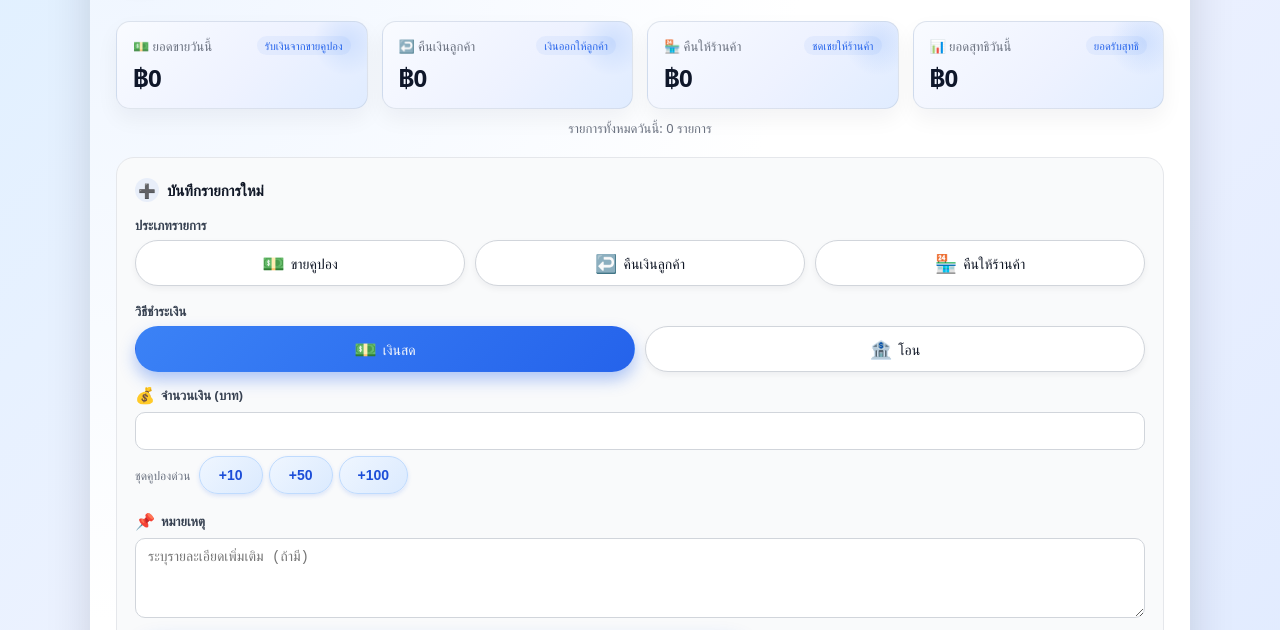
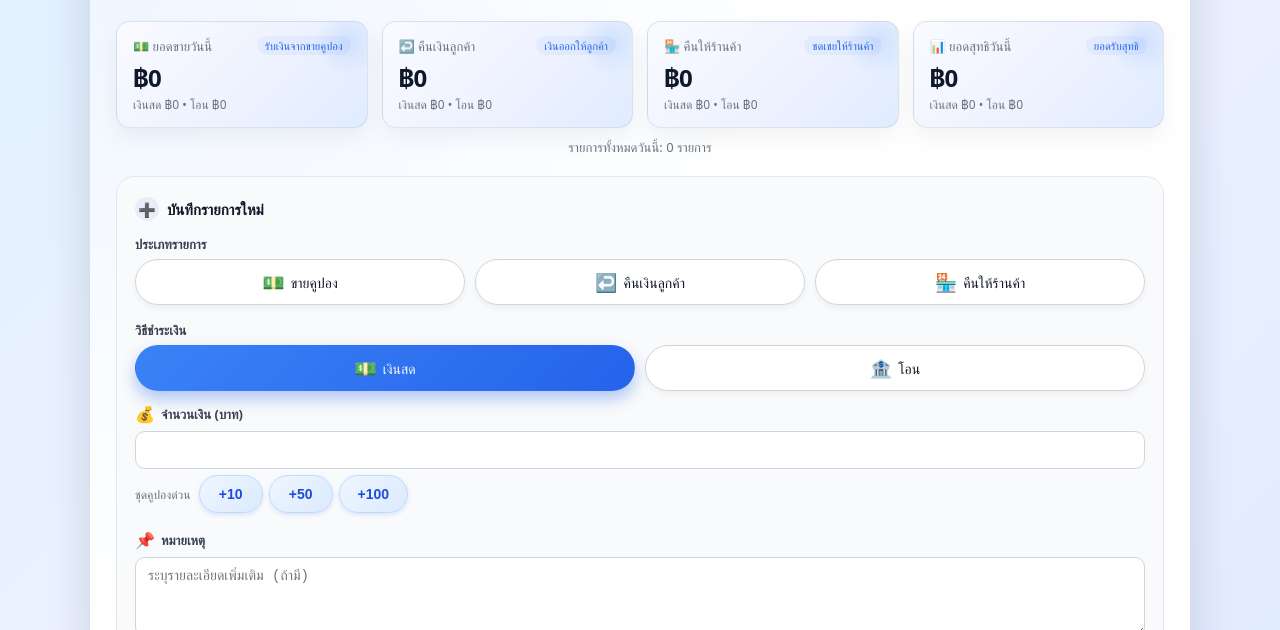
Before and after one commit to Kiyomizu-glitch/Kiyomizu, a plain HTML site: page index.html in a window 1280 px wide. Shown: the part 116-746 px from the top of the page. Drawn offline with Linux system fonts and the light colour scheme; no server answers.

Commit message:
Update index.html

```diff
--- a/index.html
+++ b/index.html
@@ -154,6 +154,12 @@
       font-weight: 700;
       color: #0f172a;
       letter-spacing: -0.04em;
+    }
+
+        .stat-sub {
+      font-size: 12px;
+      color: var(--text-muted);
+      margin-top: 2px;
     }
 
     .transaction-count {
@@ -661,6 +667,7 @@
       <span class="stat-pill">รับเงินจากขายคูปอง</span>
     </div>
     <div class="stat-value" id="total-sales">฿0</div>
+    <div class="stat-sub" id="total-sales-breakdown">เงินสด ฿0 • โอน ฿0</div>
   </div>
 
   <div class="stat-card">
@@ -669,6 +676,7 @@
       <span class="stat-pill">เงินออกให้ลูกค้า</span>
     </div>
     <div class="stat-value" id="total-refund-customer">฿0</div>
+    <div class="stat-sub" id="total-refund-customer-breakdown">เงินสด ฿0 • โอน ฿0</div>
   </div>
 
   <div class="stat-card">
@@ -677,6 +685,7 @@
       <span class="stat-pill">ชดเชยให้ร้านค้า</span>
     </div>
     <div class="stat-value" id="total-refund-merchant">฿0</div>
+    <div class="stat-sub" id="total-refund-merchant-breakdown">เงินสด ฿0 • โอน ฿0</div>
   </div>
 
   <div class="stat-card">
@@ -685,6 +694,7 @@
       <span class="stat-pill">ยอดรับสุทธิ</span>
     </div>
     <div class="stat-value" id="net-amount">฿0</div>
+    <div class="stat-sub" id="net-amount-breakdown">เงินสด ฿0 • โอน ฿0</div>
   </div>
 </div>
 
@@ -1096,24 +1106,36 @@ async function deleteAllTransactions() {
 
 // ===== UI UPDATE FUNCTIONS =====
 function updateDashboard() {
-  let totalSales = 0;
-  let totalRefundCustomer = 0;
-  let totalRefundMerchant = 0;
+  // รวมยอดตามประเภท + แยกตามวิธีชำระเงิน
+  let salesCash = 0, salesTransfer = 0;
+  let refundCustomerCash = 0, refundCustomerTransfer = 0;
+  let refundMerchantCash = 0, refundMerchantTransfer = 0;
 
   currentTransactions.forEach(transaction => {
     const amount = parseFloat(transaction.amount) || 0;
+    const pm = transaction.payment_method || 'cash'; // ถ้าเก่า ๆ ไม่มีค่า ให้ถือเป็นเงินสด
 
     if (transaction.type === 'sell') {
-      totalSales += amount;
+      if (pm === 'transfer') salesTransfer += amount;
+      else salesCash += amount;
     } else if (transaction.type === 'refund_customer') {
-      totalRefundCustomer += amount;
+      if (pm === 'transfer') refundCustomerTransfer += amount;
+      else refundCustomerCash += amount;
     } else if (transaction.type === 'refund_merchant') {
-      totalRefundMerchant += amount;
+      if (pm === 'transfer') refundMerchantTransfer += amount;
+      else refundMerchantCash += amount;
     }
   });
 
-  const netAmount = totalSales - totalRefundCustomer - totalRefundMerchant;
+  const totalSales = salesCash + salesTransfer;
+  const totalRefundCustomer = refundCustomerCash + refundCustomerTransfer;
+  const totalRefundMerchant = refundMerchantCash + refundMerchantTransfer;
 
+  const netCash = salesCash - refundCustomerCash - refundMerchantCash;
+  const netTransfer = salesTransfer - refundCustomerTransfer - refundMerchantTransfer;
+  const netAmount = netCash + netTransfer;
+
+  // ตัวเลขรวมเดิม
   document.getElementById('total-sales').textContent =
     `฿${totalSales.toLocaleString()}`;
   document.getElementById('total-refund-customer').textContent =
@@ -1122,6 +1144,21 @@ function updateDashboard() {
     `฿${totalRefundMerchant.toLocaleString()}`;
   document.getElementById('net-amount').textContent =
     `฿${netAmount.toLocaleString()}`;
+
+  // แสดงแยก เงินสด / โอน ใต้การ์ด
+  document.getElementById('total-sales-breakdown').textContent =
+    `เงินสด ฿${salesCash.toLocaleString()} • โอน ฿${salesTransfer.toLocaleString()}`;
+
+  document.getElementById('total-refund-customer-breakdown').textContent =
+    `เงินสด ฿${refundCustomerCash.toLocaleString()} • โอน ฿${refundCustomerTransfer.toLocaleString()}`;
+
+  document.getElementById('total-refund-merchant-breakdown').textContent =
+    `เงินสด ฿${refundMerchantCash.toLocaleString()} • โอน ฿${refundMerchantTransfer.toLocaleString()}`;
+
+  document.getElementById('net-amount-breakdown').textContent =
+    `เงินสด ฿${netCash.toLocaleString()} • โอน ฿${netTransfer.toLocaleString()}`;
+
+  // จำนวนรายการ
   document.getElementById('transaction-count').textContent =
     `รายการทั้งหมดวันนี้: ${currentTransactions.length} รายการ`;
 }
```
Lines whose indentation alone changed are shown as unchanged.
